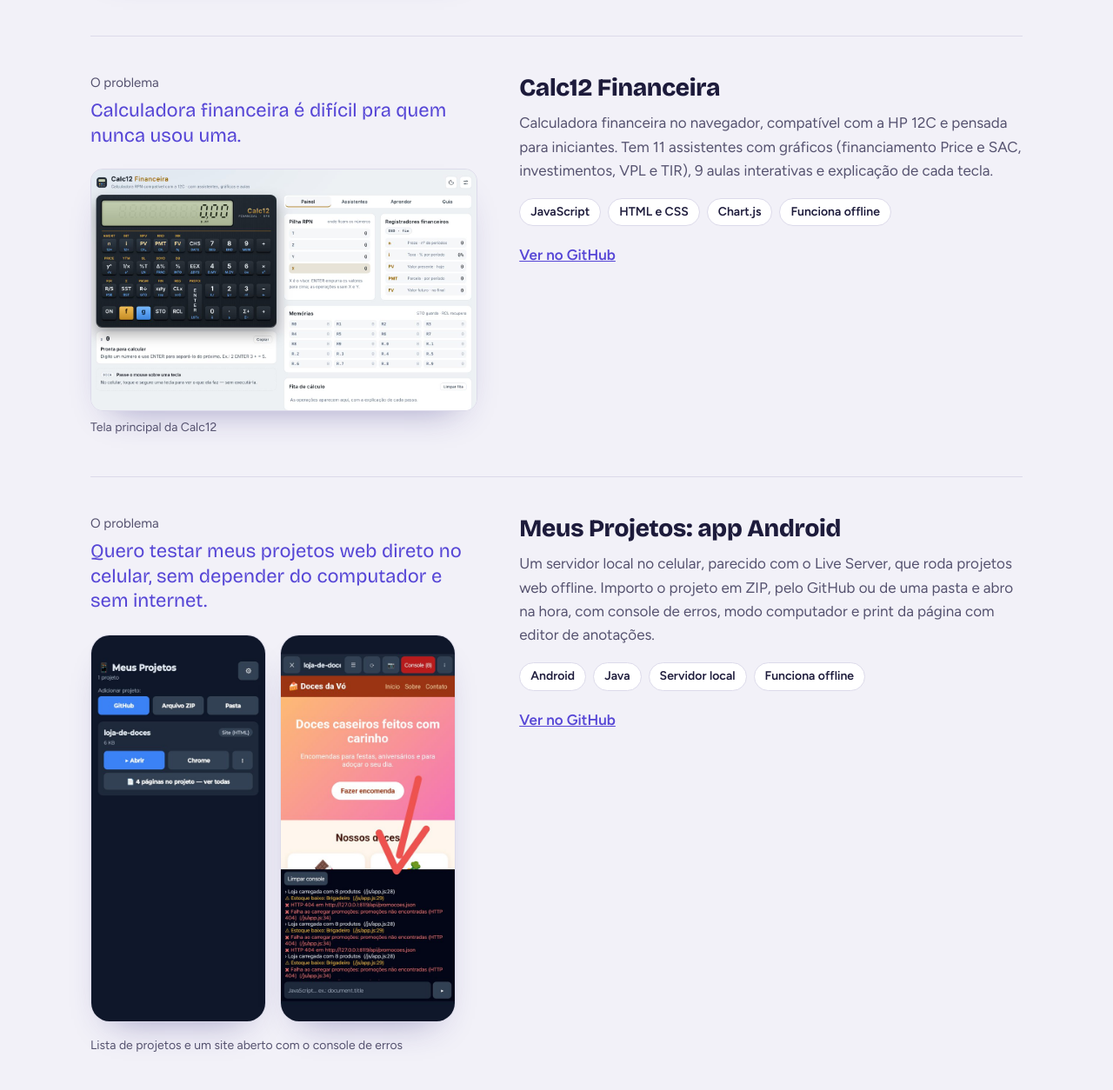
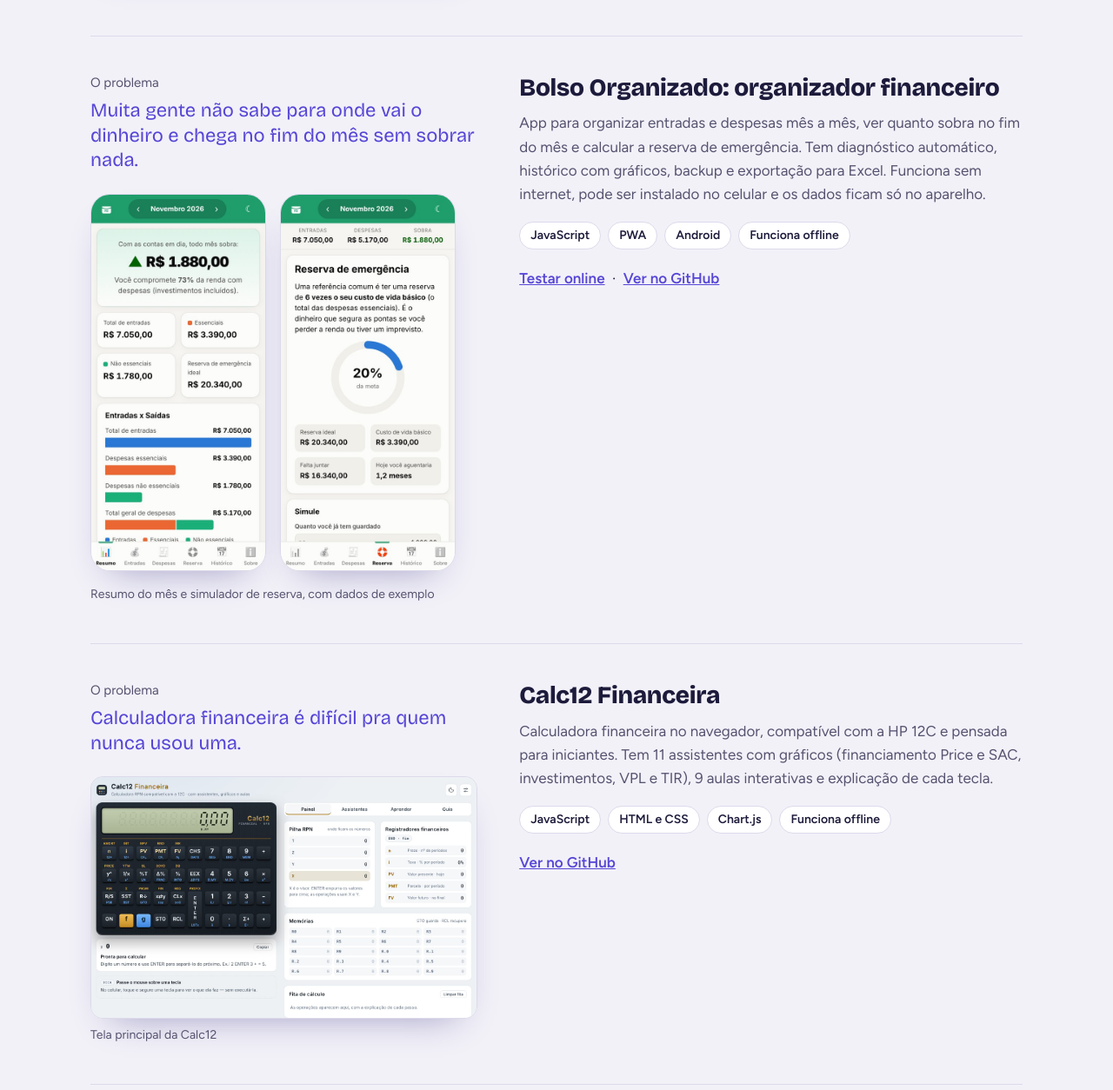
Before and after one commit to Josue-Caetano/josue-caetano.github.io, a plain HTML site: page index.html in a window 1280 px wide. Shown: the part 2766-4020 px from the top of the page at 87% size. Drawn offline with nearby package versions, Linux system fonts and the light colour scheme.

Commit message:
Adiciona o projeto Bolso Organizado
Co-Authored-By: Claude Opus 5.5 <noreply@anthropic.com>
Claude-Session: https://claude.ai/code/session_01BUe8XEYC4WLBGAZm3a9v8B

```diff
--- a/index.html
+++ b/index.html
@@ -330,6 +330,19 @@
 
     <article class="projeto">
       <div>
+        <p class="problema"><small>O problema</small>Muita gente não sabe para onde vai o dinheiro e chega no fim do mês sem sobrar nada.</p>
+        <figure class="print celulares"><img src="prints/bolso-resumo.jpg" alt="Resumo do Bolso Organizado mostrando quanto sobra no mês, total de entradas e despesas e gráfico de entradas e saídas" width="480" height="1039" loading="lazy"><img src="prints/bolso-reserva.jpg" alt="Tela de reserva de emergência do Bolso Organizado com simulador de meta" width="480" height="1039" loading="lazy"><figcaption>Resumo do mês e simulador de reserva, com dados de exemplo</figcaption></figure>
+      </div>
+      <div>
+        <h3>Bolso Organizado: organizador financeiro</h3>
+        <p class="descricao">App para organizar entradas e despesas mês a mês, ver quanto sobra no fim do mês e calcular a reserva de emergência. Tem diagnóstico automático, histórico com gráficos, backup e exportação para Excel. Funciona sem internet, pode ser instalado no celular e os dados ficam só no aparelho.</p>
+        <ul class="tecnologias"><li>JavaScript</li><li>PWA</li><li>Android</li><li>Funciona offline</li></ul>
+        <a class="ver" href="https://josue-caetano.github.io/bolso-organizado/">Testar online</a> &nbsp;·&nbsp; <a class="ver" href="https://github.com/Josue-Caetano/bolso-organizado">Ver no GitHub</a>
+      </div>
+    </article>
+
+    <article class="projeto">
+      <div>
         <p class="problema"><small>O problema</small>Calculadora financeira é difícil pra quem nunca usou uma.</p>
         <figure class="print"><img src="prints/calc12.jpg" alt="Tela da Calc12 Financeira: a calculadora à esquerda e, à direita, a pilha de números, os registradores financeiros e as memórias" width="1280" height="800" loading="lazy"><figcaption>Tela principal da Calc12</figcaption></figure>
       </div>
```
Also changed, not shown: prints/bolso-reserva.jpg (added), prints/bolso-resumo.jpg (added).
